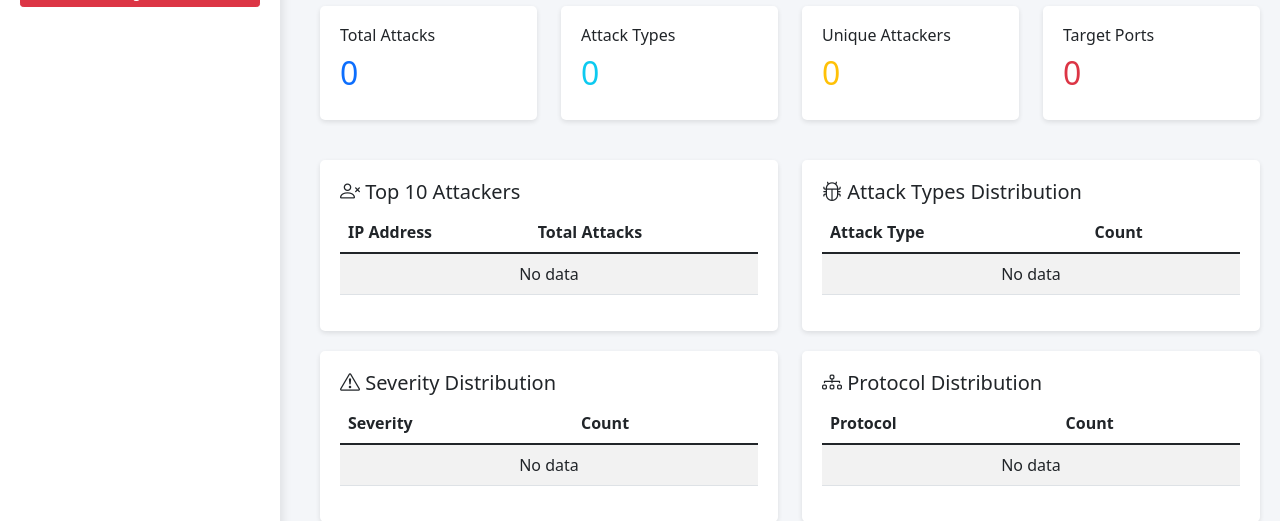
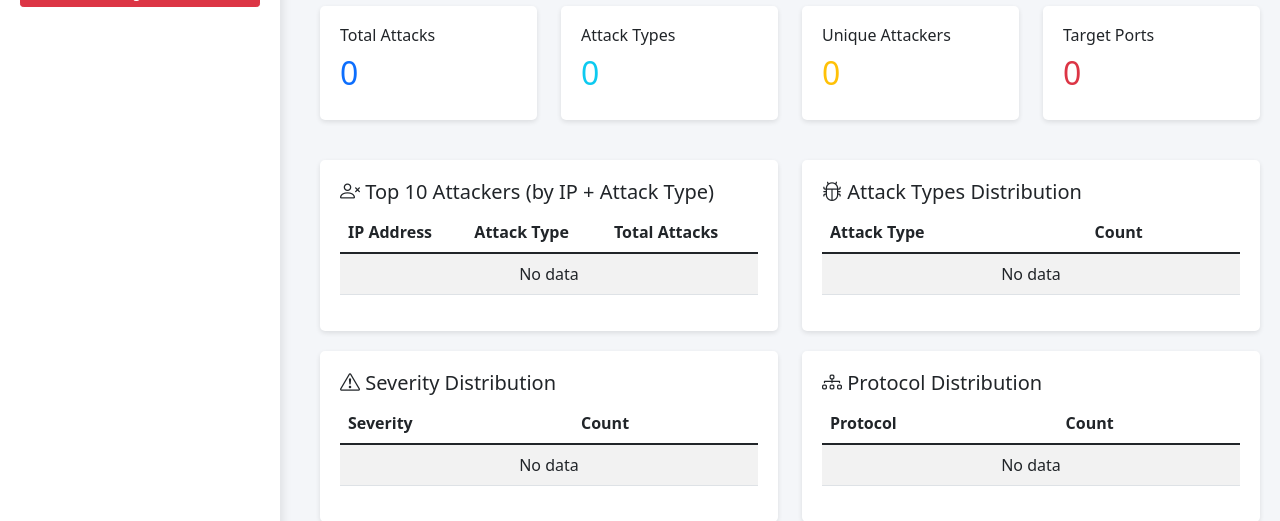
Before and after one commit to yahyamatori/monitoring-ai, a Django app: page /attack-analysis/ in a window 1280 px wide. Shown: the part 246-767 px from the top of the page. Run offline with Django 5.2, Linux system fonts and the light colour scheme; data that the repository does not hold is empty.

Commit message:
Fix Top 10 Attackers - group by IP and Attack Type

```diff
--- a/dashboard/views.py
+++ b/dashboard/views.py
@@ -129,9 +129,9 @@ def attack_analysis(request):
     severities = AttackLog.objects.values_list('severity', flat=True).distinct()
 
     # Analysis data
-    # Top 10 attackers
-    top_attackers = queryset.values('src_ip').annotate(
-        total=Sum('count')
+    # Top 10 attackers - dikelompokkan berdasarkan IP dan Attack Type
+    top_attackers = queryset.values('src_ip', 'attack_type').annotate(
+        total=Count('id')
     ).order_by('-total')[:10]
 
     # Attack types distribution
--- a/templates/attack_analysis.html
+++ b/templates/attack_analysis.html
@@ -233,11 +233,12 @@
             <div class="row">
                 <div class="col-md-6">
                     <div class="table-card">
-                        <h5><i class="bi bi-person-x"></i> Top 10 Attackers</h5>
+                        <h5><i class="bi bi-person-x"></i> Top 10 Attackers (by IP + Attack Type)</h5>
                         <table class="table table-striped">
                             <thead>
                                 <tr>
                                     <th>IP Address</th>
+                                    <th>Attack Type</th>
                                     <th>Total Attacks</th>
                                 </tr>
                             </thead>
@@ -245,11 +246,12 @@
                                 {% for attacker in top_attackers %}
                                 <tr>
                                     <td><code>{{ attacker.src_ip }}</code></td>
+                                    <td>{{ attacker.attack_type }}</td>
                                     <td>{{ attacker.total }}</td>
                                 </tr>
                                 {% empty %}
                                 <tr>
-                                    <td colspan="2" class="text-center">No data</td>
+                                    <td colspan="3" class="text-center">No data</td>
                                 </tr>
                                 {% endfor %}
                             </tbody>
```
